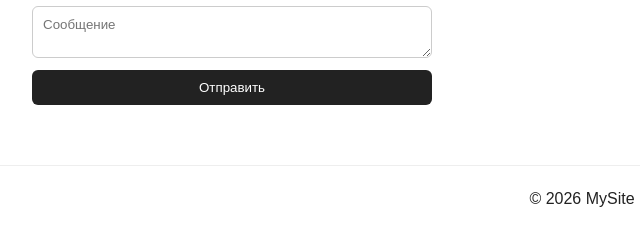
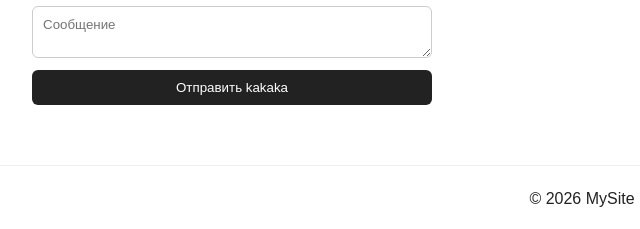
Before and after one commit to inspiritum/frontend-github-deploy, a plain HTML site: page docs/index.html in a window 1280 px wide. Shown: the part 904-1133 px from the top of the page, 58-698 px from the left. Drawn offline with Linux system fonts and the light colour scheme.

Commit message:
check kaka

```diff
--- a/docs/index.html
+++ b/docs/index.html
@@ -60,7 +60,7 @@
             <input type="text" placeholder="Имя" required />
             <input type="email" placeholder="Email" required />
             <textarea placeholder="Сообщение"></textarea>
-            <button type="submit" class="btn">Отправить</button>
+            <button type="submit" class="btn">Отправить kakaka</button>
         </form>
     </div>
 </section>
```
